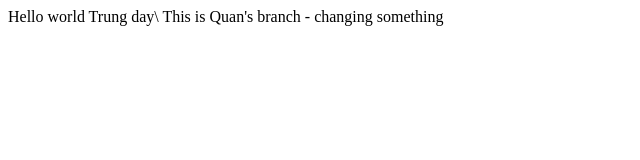
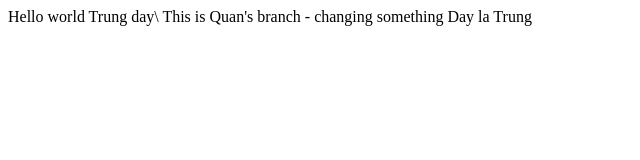
Before and after one commit to quanpham8899/NewRepo, a plain HTML site: page index.html in a window 1280 px wide. Shown: the whole page, without its empty margins (0-640 px from the left). Drawn offline with Linux system fonts and the light colour scheme.

Commit message:
Xung dot di

```diff
--- a/index.html
+++ b/index.html
@@ -7,5 +7,6 @@
     Hello world
     Trung day\
 	This is Quan's branch - changing something
+	Day la Trung
 </body>
 </html>
```
